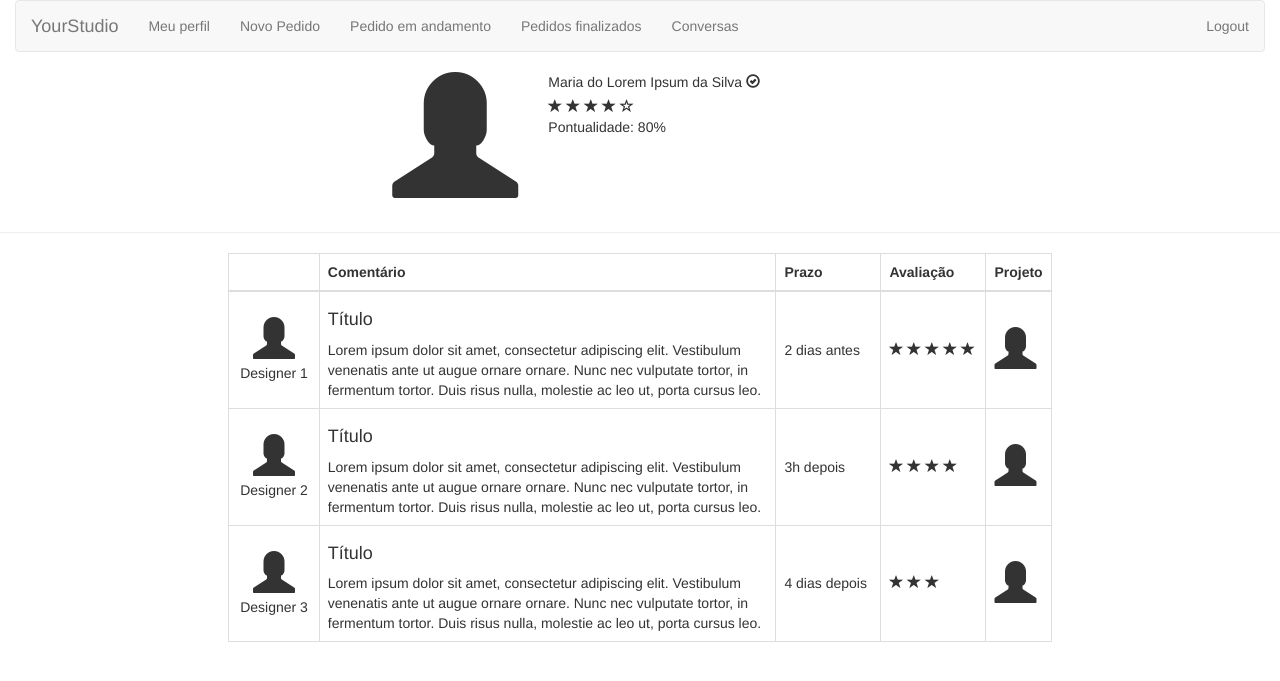
After one commit to raivitor/yourstudio, a PHP site: page /perfilDesigner.php in a window 1280 px wide. The commit adds this page. Shown: the top 681 px of the page. Run offline with PHP 8.4, Linux system fonts and the light colour scheme; the visitor is signed in with stand-in values (Sample User, id 1).

Commit message:
add cenário 2

```diff
--- a/v2/css/style.css
+++ b/v2/css/style.css
@@ -1,4 +1,3 @@
-# Empty CSS file for your own CSS
 td {
 	vertical-align: middle!important;
 }
@@ -63,3 +62,13 @@ td {
     from {bottom: 30px; opacity: 1;}
     to {bottom: 0; opacity: 0;}
 }
+
+.vcenter {
+    display: inline-block;
+    vertical-align: middle;
+    float: none;
+}
+
+.prazo{
+    width: 105px;
+}
--- /dev/null
+++ b/v2/perfilDesigner.php
@@ -0,0 +1,110 @@
+<!DOCTYPE html>
+<html lang="en">
+  <head>
+  	<?php include ("template/head.php") ?>
+  </head>
+  <body>
+  	<div class="container-fluid">
+		<div class="row">
+			<div class="col-md-12">
+				<?php include("template/navbar.php") ?>
+			</div>
+		</div>
+		<div class="row">
+			<div class="col-md-5" >
+				<p class="text-right">
+					<span class="glyphicon glyphicon-user" aria-hidden="true" style="font-size:900%"></span>
+				</p>
+
+			</div>
+			<div class="col-md-5">
+				Maria do Lorem Ipsum da Silva
+				<label data-toggle="tooltip" data-placement="bottom" title="Usuário com alta classificação e pontualidade. Está apto a receber pedidos urgentes.">
+			    	<span class="glyphicon glyphicon-ok-circle" aria-hidden="true"></span>
+			    </label>
+				<br>
+
+				<span class="glyphicon glyphicon-star" aria-hidden="true"></span>
+				<span class="glyphicon glyphicon-star" aria-hidden="true"></span>
+				<span class="glyphicon glyphicon-star" aria-hidden="true"></span>
+				<span class="glyphicon glyphicon-star" aria-hidden="true"></span>
+				<span class="glyphicon glyphicon-star-empty" aria-hidden="true"></span> <br>
+			    Pontualidade: 80%
+
+			</div>
+		</div>
+
+		<div class="row">
+			<hr>
+			<div class="col-md-2">
+			</div>
+			<div class="col-md-8">
+				<table class="table table-bordered">
+				  	<thead>
+						<tr>
+							<th></th>
+							<th>Comentário</th>
+							<th>Prazo</th>
+							<th>Avaliação</th>
+							<th>Projeto</th>
+						</tr>
+					</thead>
+					<tbody>
+						<tr>
+							<td align="center">
+								<span class="glyphicon glyphicon-user" aria-hidden="true" style="font-size:300%"></span>
+								Designer 1
+							</td>
+							<td><h4>Título</h4>Lorem ipsum dolor sit amet, consectetur adipiscing elit. Vestibulum venenatis ante ut augue ornare ornare. Nunc nec vulputate tortor, in fermentum tortor. Duis risus nulla, molestie ac leo ut, porta cursus leo. </td>
+							<td class="prazo">2 dias antes</td>
+							<td class="prazo">
+								<span class="glyphicon glyphicon-star" aria-hidden="true"></span>
+								<span class="glyphicon glyphicon-star" aria-hidden="true"></span>
+								<span class="glyphicon glyphicon-star" aria-hidden="true"></span>
+								<span class="glyphicon glyphicon-star" aria-hidden="true"></span>
+								<span class="glyphicon glyphicon-star" aria-hidden="true"></span></td>
+							<td><span class="glyphicon glyphicon-user" aria-hidden="true" style="font-size:300%"></span></td>
+						</tr>
+
+						<tr>
+							<td align="center">
+								<span class="glyphicon glyphicon-user" aria-hidden="true" style="font-size:300%"></span>
+								Designer 2
+							</td>
+							<td><h4>Título</h4>Lorem ipsum dolor sit amet, consectetur adipiscing elit. Vestibulum venenatis ante ut augue ornare ornare. Nunc nec vulputate tortor, in fermentum tortor. Duis risus nulla, molestie ac leo ut, porta cursus leo. </td>
+							<td class="prazo">3h depois</td>
+							<td class="prazo">
+
+								<span class="glyphicon glyphicon-star" aria-hidden="true"></span>
+								<span class="glyphicon glyphicon-star" aria-hidden="true"></span>
+								<span class="glyphicon glyphicon-star" aria-hidden="true"></span>
+								<span class="glyphicon glyphicon-star" aria-hidden="true"></span></td>
+							<td><span class="glyphicon glyphicon-user" aria-hidden="true" style="font-size:300%"></span></td>
+						</tr>
+
+						<tr>
+							<td align="center">
+								<span class="glyphicon glyphicon-user" aria-hidden="true" style="font-size:300%"></span>
+								Designer 3
+							</td>
+							<td><h4>Título</h4>Lorem ipsum dolor sit amet, consectetur adipiscing elit. Vestibulum venenatis ante ut augue ornare ornare. Nunc nec vulputate tortor, in fermentum tortor. Duis risus nulla, molestie ac leo ut, porta cursus leo. </td>
+							<td class="prazo">4 dias depois</td>
+							<td class="prazo">
+								<span class="glyphicon glyphicon-star" aria-hidden="true"></span>
+								<span class="glyphicon glyphicon-star" aria-hidden="true"></span>
+								<span class="glyphicon glyphicon-star" aria-hidden="true"></span></td>
+							<td><span class="glyphicon glyphicon-user" aria-hidden="true" style="font-size:300%"></span></td>
+						</tr>
+					</tbody>
+				</table>
+			</div>
+			<div class="col-md-2">
+			</div>
+		</div>
+	</div>
+
+    <script src="js/jquery.min.js"></script>
+    <script src="js/bootstrap.min.js"></script>
+    <script src="js/scripts.js"></script>
+  </body>
+</html>
--- a/v2/projetos.php
+++ b/v2/projetos.php
@@ -42,14 +42,14 @@
 				</thead>
 				<tbody>
 					<tr class="success" style="border-style: dotted;">
-						<td><a href="projeto.php">Deixar as cores da minha camisa mais vivas</a><br>
+						<td><a href="projetoEsp.php">Deixar as cores da minha camisa mais vivas</a><br>
 						Lorem ipsum dolor sit amet, consectetur adipiscing elit. Praesent placerat lectus augue, vitae posuere mauris sodales sit amet. Curabitur quis ipsum turpis. Nullam sit amet risus pharetra, interdum nisl non, dictum mi. Suspendisse laoreet velit vitae dui convallis, ut vestibulum augue sollicitudin. Vivamus tempor, metus vitae fringilla sodales, enim tortor porta leo, ut sagittis velit purus a tellus.</td>
 						<td>6 dias</td>
 						<td>2</td>
 						<td><img src="http://lorempixel.com/100/100/city" /></td>
 					</tr>
 					<tr>
-						<td>Tirar espinha do rosto<br>
+						<td><a href="projeto.php">Tirar espinha do rosto</a><br>
 						Lorem ipsum dolor sit amet, consectetur adipiscing elit. Praesent placerat lectus augue, vitae posuere mauris sodales sit amet. Curabitur quis ipsum turpis. Nullam sit amet risus pharetra, interdum nisl non, dictum mi. Suspendisse laoreet velit vitae dui convallis, ut vestibulum augue sollicitudin. Vivamus tempor, metus vitae fringilla sodales, enim tortor porta leo, ut sagittis velit purus a tellus.</td>
 						<td>6 dias</td>
 						<td>2</td>
--- a/v2/template/navbar.php
+++ b/v2/template/navbar.php
@@ -61,7 +61,7 @@ if($_SESSION['tipo'] == "cliente"){
 			<div class="collapse navbar-collapse" id="bs-example-navbar-collapse-1">
 				<ul class="nav navbar-nav">
 					<li>
-						<a href="#">Meu perfil</a>
+						<a href="perfilDesigner.php">Meu perfil</a>
 					</li>
 					<li>
 						<a href="projetos.php">projetos</a>
```
Also changed, not shown: v2/layoutit/readme.html (deleted, +0 -18 lines), v2/projetoEsp.php (added, +94 -0 lines), v2/template/modal.php (+23 -0 lines), 1 other file.
